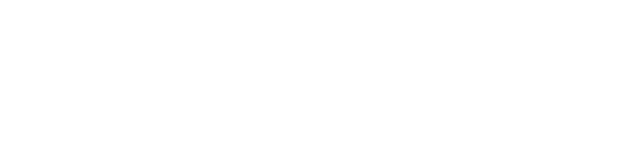
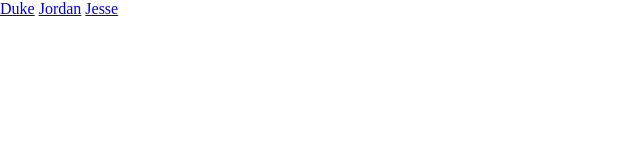
Before and after one commit to jessebw/17WDWU07JesseJordanDuke, a plain HTML site: page index.html in a window 1280 px wide. Shown: the whole page, without its empty margins (0-640 px from the left). Drawn offline with Linux system fonts and the light colour scheme.

Commit message:
links in main index.html

```diff
--- a/index.html
+++ b/index.html
@@ -7,6 +7,11 @@
 </head>
 <body>
 
+<div>
+<a href="duke/index.html">Duke</a>
+<a href="jordan/index.html">Jordan</a>
+<a href="jesse/index.html">Jesse</a>
+</div>
 
 
 <script type="text/javascript" src="js/custom.js"></script>
```
